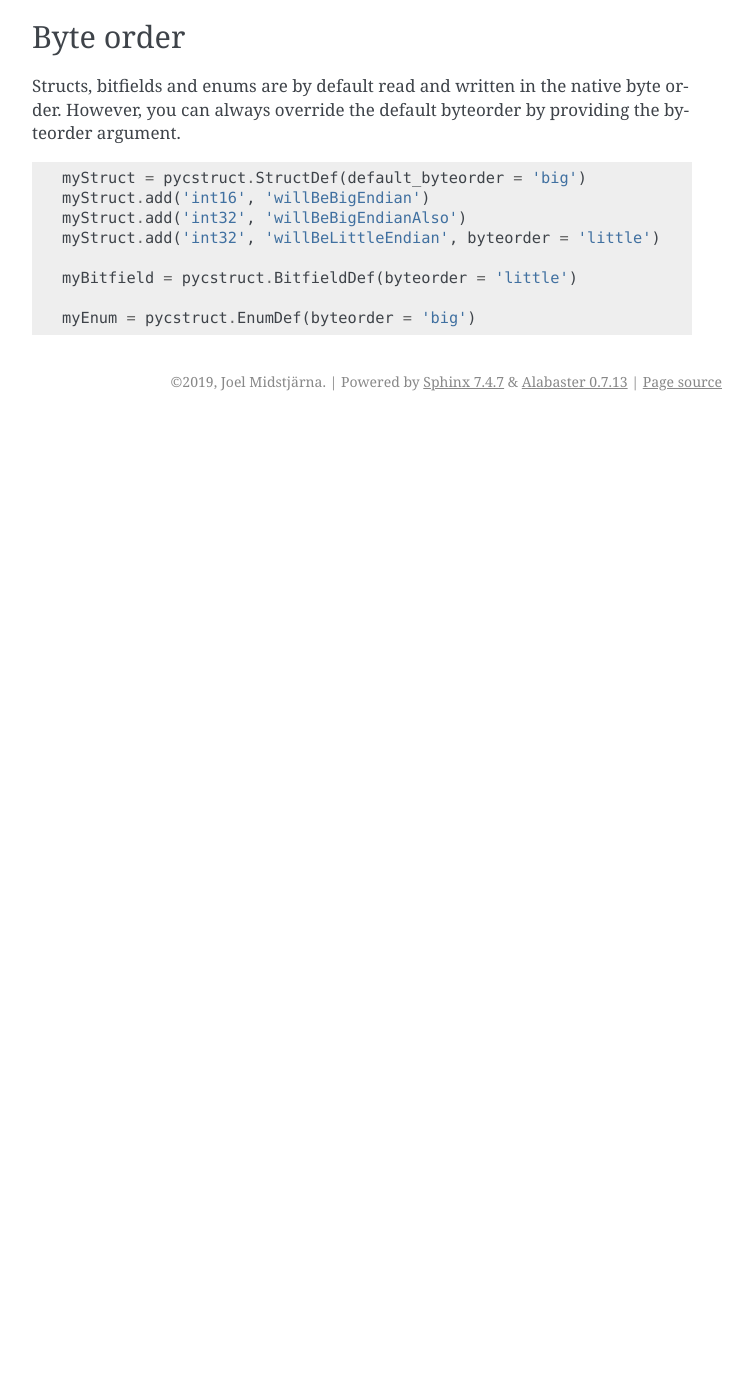
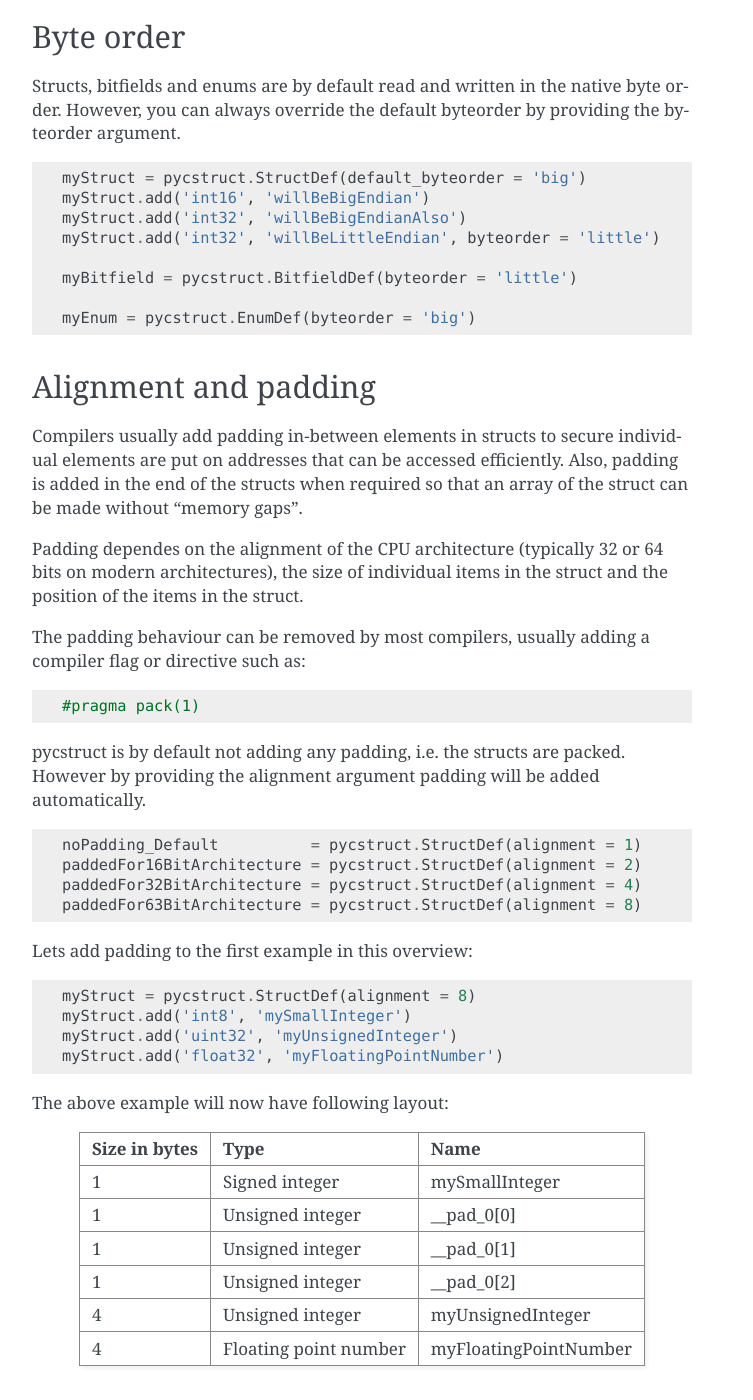
Before and after one commit to midstar/pycstruct, a Sphinx documentation site: the page built from doc/source/overview.rst, in a window 1280 px wide and 1400 px high, scrolled down 4489 px. Shown: the whole window, without its empty margins (388-1141 px from the left). Built offline with Sphinx 7.4.7, drawn with Linux system fonts in a browser that asks for light colours; before the commit the page ends 4910 px from its top, so only the background shows below that; some of the changed text lies outside the part shown.

Commit message:
Added chapter about alignment

```diff
--- a/doc/source/overview.rst
+++ b/doc/source/overview.rst
@@ -251,3 +251,60 @@ byteorder by providing the byteorder argument.
     myBitfield = pycstruct.BitfieldDef(byteorder = 'little')
 
     myEnum = pycstruct.EnumDef(byteorder = 'big')
+
+Alignment and padding
+---------------------
+
+Compilers usually add padding in-between elements in structs to secure
+individual elements are put on addresses that can be accessed
+efficiently. Also, padding is added in the end of the structs when
+required so that an array of the struct can be made without "memory gaps".
+
+Padding dependes on the alignment of the CPU architecture (typically 32
+or 64 bits on modern architectures), the size of individual items in
+the struct and the position of the items in the struct.
+
+The padding behaviour can be removed by most compilers, usually adding
+a compiler flag or directive such as:
+
+.. code-block:: c
+
+    #pragma pack(1)
+
+pycstruct is by default not adding any padding, i.e. the structs are
+packed. However by providing the alignment argument padding will be
+added automatically.
+
+.. code-block:: python
+
+    noPadding_Default          = pycstruct.StructDef(alignment = 1)
+    paddedFor16BitArchitecture = pycstruct.StructDef(alignment = 2)
+    paddedFor32BitArchitecture = pycstruct.StructDef(alignment = 4)
+    paddedFor63BitArchitecture = pycstruct.StructDef(alignment = 8)
+
+Lets add padding to the first example in this overview:
+
+.. code-block:: python
+
+    myStruct = pycstruct.StructDef(alignment = 8)
+    myStruct.add('int8', 'mySmallInteger')
+    myStruct.add('uint32', 'myUnsignedInteger')
+    myStruct.add('float32', 'myFloatingPointNumber')
+
+The above example will now have following layout:
+
++---------------+-----------------------+---------------------------+
+| Size in bytes | Type                  | Name                      |
++===============+=======================+===========================+
+| 1             | Signed integer        | mySmallInteger            |
++---------------+-----------------------+---------------------------+
+| 1             | Unsigned integer      | __pad_0[0]                |
++---------------+-----------------------+---------------------------+
+| 1             | Unsigned integer      | __pad_0[1]                |
++---------------+-----------------------+---------------------------+
+| 1             | Unsigned integer      | __pad_0[2]                |
++---------------+-----------------------+---------------------------+
+| 4             | Unsigned integer      | myUnsignedInteger         |
++---------------+-----------------------+---------------------------+
+| 4             | Floating point number | myFloatingPointNumber     |
++---------------+-----------------------+---------------------------+
```
